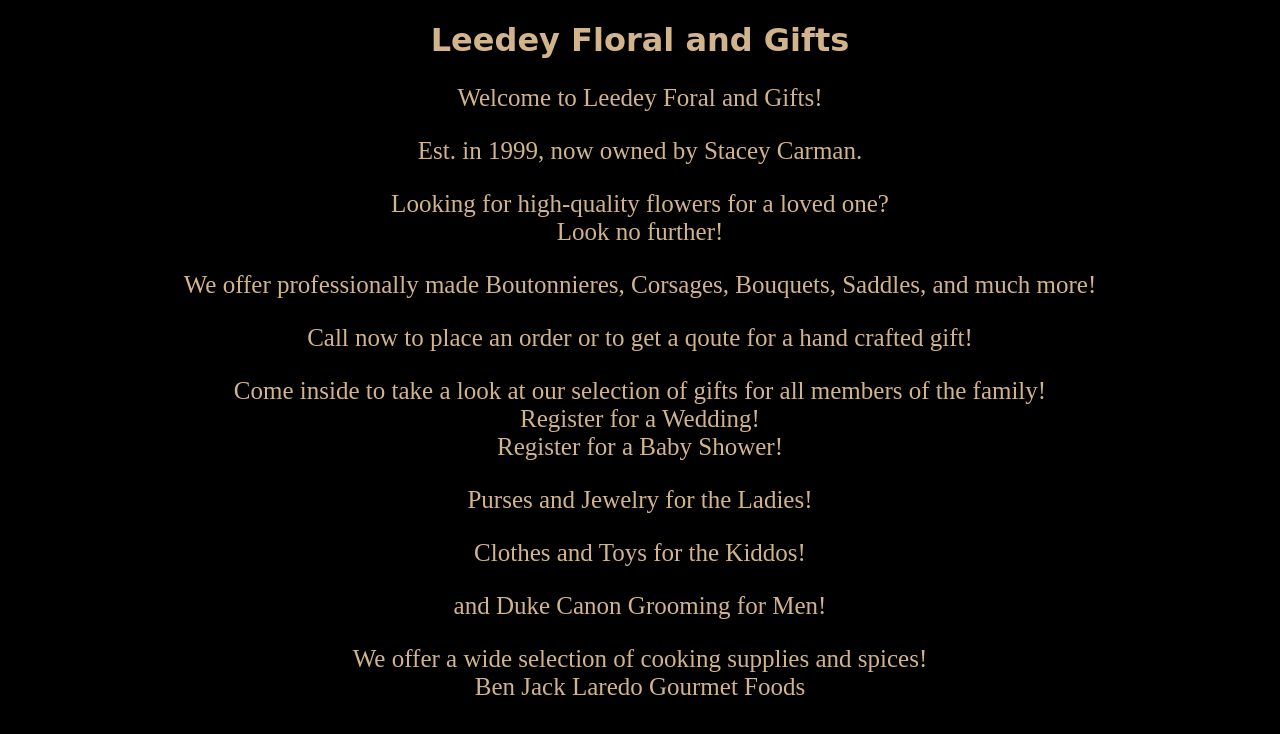
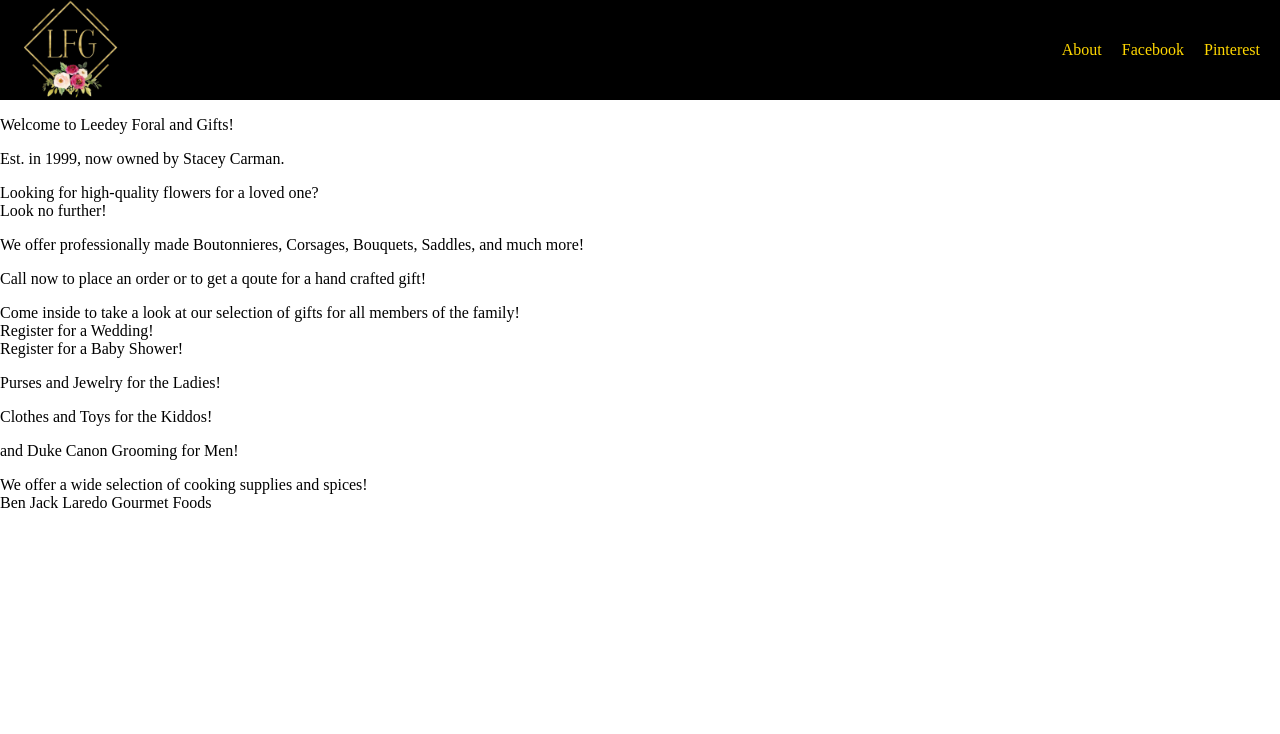
Before and after one commit to ashtoncarman19/Leedey-Floral-Gifts, a plain HTML site: page index.html in a window 1280 px wide. Drawn offline with Linux system fonts and the light colour scheme.

Commit message:
got the logo and header pictures from facebook and created a header with a modified logo png with the background removed. Facebook and Pinterest links work, havent added an href to the about anchor yet.

```diff
--- a/index.html
+++ b/index.html
@@ -6,8 +6,12 @@
         <link rel="stylesheet" href="style.css">
     </head>
     <body>
-          <h1>Leedey Floral and Gifts</h1>
-          <div></div>
+     <div class="header">
+        <img class="logo" src="./pictures/logo.png" alt="a logo with the letters L F and G on it with flowers around it"
+        height="100px"
+        width="auto">
+        <div class="header-right"><a href="">About</a><a href="https://www.facebook.com/leedeyfloralandgifts/">Facebook</a><a href="https://www.pinterest.com/leedeyfloral/?eq=%40leedeyf&etslf=5931">Pinterest</a></div>
+     </div>
           <p>Welcome to Leedey Foral and Gifts!</p>
           <p>Est. in 1999, now owned by Stacey Carman.</p>
           <div class="flowers">Looking for high-quality flowers for a loved one?</div>
--- a/style.css
+++ b/style.css
@@ -1,14 +1,24 @@
 body{
-    color: tan;
+    margin: 0;
+    border: none;
+    background-color:
+    color:
+}
+a{
+    text-decoration: none;
+    color: gold;
+}
+.header{
     background-color: black;
-    text-align: center;
-
+    display: flex;
+    justify-content: space-between;
+    align-items: center;
 }
-h1{
-    font-family: cursive;
-
+.header-right{
+    display: flex;
+    gap: 20px;
+    margin-right: 20px;
 }
-div,
-p {
-    font-size: 25px;
+.logo{
+    margin-left: 20px;
 }
```
Also changed, not shown: pictures/logo.jpg (added), pictures/logo.png (added), 2 other files. Lines whose indentation alone changed are shown as unchanged.
